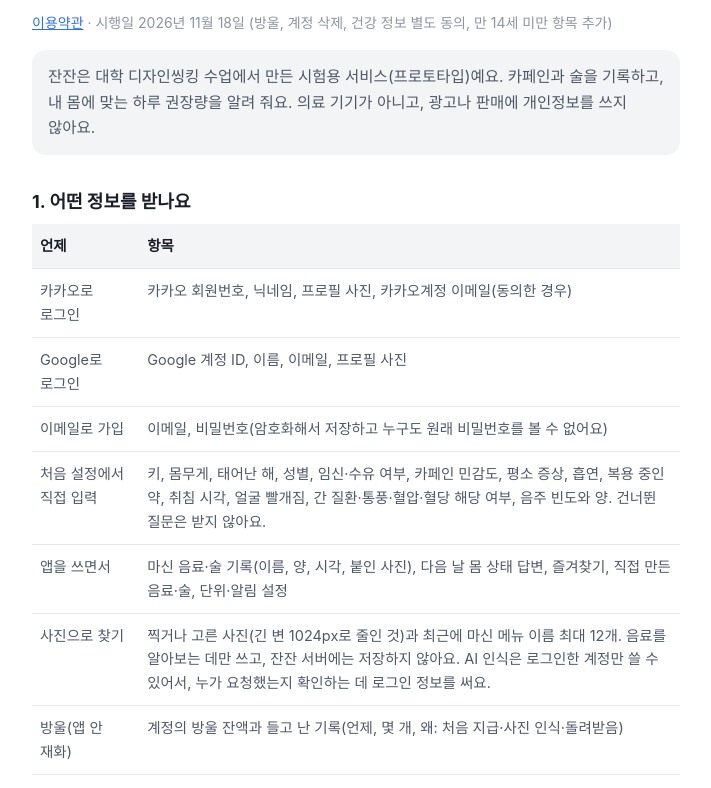
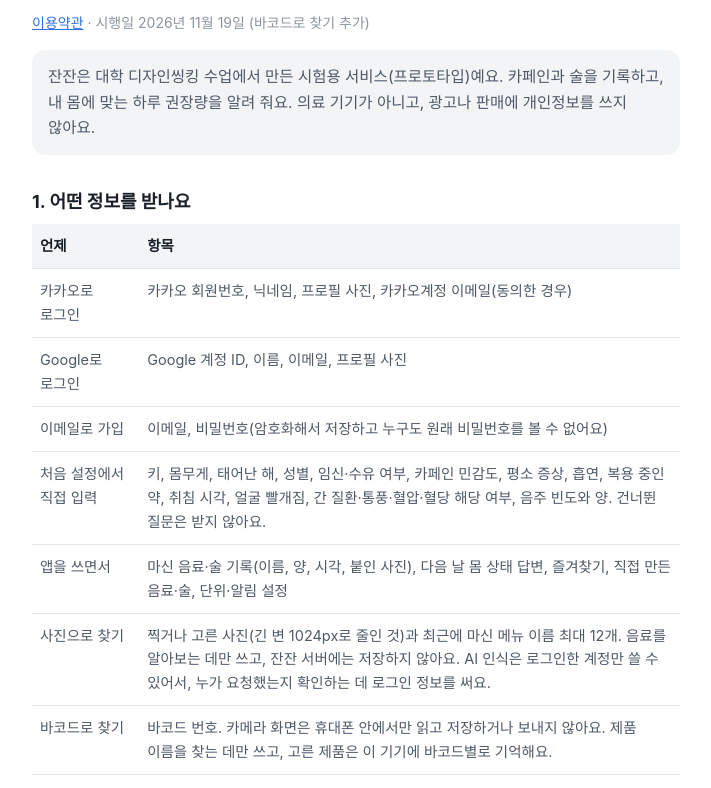
Before and after one commit to okjaeho/caffeine-alcohol-prototype, a plain HTML site: page privacy.html in a window 1280 px wide. Shown: the part 70-858 px from the top of the page, without its empty margins (284-995 px from the left). Drawn offline with Linux system fonts and the light colour scheme.

Commit message:
회식 방패(공유·이미지 저장), 바코드로 찾기
Co-Authored-By: Claude Opus 5.5 <noreply@anthropic.com>

```diff
--- a/privacy.html
+++ b/privacy.html
@@ -25,7 +25,7 @@ a{color:var(--accent)}
 <body>
 <main>
 <h1>잔잔 개인정보 처리방침</h1>
-<p class="sub"><a href="terms.html">이용약관</a> · 시행일 2026년 11월 18일 (방울, 계정 삭제, 건강 정보 별도 동의, 만 14세 미만 항목 추가)</p>
+<p class="sub"><a href="terms.html">이용약관</a> · 시행일 2026년 11월 19일 (바코드로 찾기 추가)</p>
 
 <div class="box"><p style="margin:0">잔잔은 대학 디자인씽킹 수업에서 만든 시험용 서비스(프로토타입)예요. 카페인과 술을 기록하고, 내 몸에 맞는 하루 권장량을 알려 줘요. 의료 기기가 아니고, 광고나 판매에 개인정보를 쓰지 않아요.</p></div>
 
@@ -38,6 +38,7 @@ a{color:var(--accent)}
 <tr><td>처음 설정에서 직접 입력</td><td>키, 몸무게, 태어난 해, 성별, 임신·수유 여부, 카페인 민감도, 평소 증상, 흡연, 복용 중인 약, 취침 시각, 얼굴 빨개짐, 간 질환·통풍·혈압·혈당 해당 여부, 음주 빈도와 양. 건너뛴 질문은 받지 않아요.</td></tr>
 <tr><td>앱을 쓰면서</td><td>마신 음료·술 기록(이름, 양, 시각, 붙인 사진), 다음 날 몸 상태 답변, 즐겨찾기, 직접 만든 음료·술, 단위·알림 설정</td></tr>
 <tr><td>사진으로 찾기</td><td>찍거나 고른 사진(긴 변 1024px로 줄인 것)과 최근에 마신 메뉴 이름 최대 12개. 음료를 알아보는 데만 쓰고, 잔잔 서버에는 저장하지 않아요. AI 인식은 로그인한 계정만 쓸 수 있어서, 누가 요청했는지 확인하는 데 로그인 정보를 써요.</td></tr>
+<tr><td>바코드로 찾기</td><td>바코드 번호. 카메라 화면은 휴대폰 안에서만 읽고 저장하거나 보내지 않아요. 제품 이름을 찾는 데만 쓰고, 고른 제품은 이 기기에 바코드별로 기억해요.</td></tr>
 <tr><td>방울(앱 안 재화)</td><td>계정의 방울 잔액과 들고 난 기록(언제, 몇 개, 왜: 처음 지급·사진 인식·돌려받음)</td></tr>
 </table>
 <p>임신·수유 여부, 평소 증상, 복용 중인 약, 술 관련 질환은 건강에 관한 정보(민감정보)라서 권장량과 경고를 계산하는 데만 쓰고 다른 곳에 쓰지 않아요. 답하고 싶지 않으면 건너뛸 수 있어요.
@@ -66,6 +67,7 @@ a{color:var(--accent)}
 <tr><th>회사</th><th>하는 일</th></tr>
 <tr><td>Supabase Inc.</td><td>기록 저장, 로그인 처리, 권장량 계산·사진 인식 서버</td></tr>
 <tr><td>A6API(AI 모델 중계 서비스)와 AI 모델 제공사(지금은 Google Gemini)</td><td>사진 속 음료 알아보기. '사진으로 찾기'를 쓸 때만 사진과 최근 메뉴 이름을 보내요. 로그인 정보나 몸 정보는 보내지 않아요. 보낸 데이터는 각 회사의 정책에 따라 처리·보관되고, 국외(중계 서버 소재지 등)로 전송될 수 있어요.</td></tr>
+<tr><td>식품의약품안전처 식품안전나라(공공 API), Open Food Facts</td><td>바코드 번호로 제품 이름 찾기. '바코드로 찾기'를 쓸 때만 바코드 번호를 보내요. 로그인 정보나 몸 정보는 보내지 않아요.</td></tr>
 <tr><td>Kakao Corp., Google LLC</td><td>카카오·Google 로그인 (해당 로그인을 고른 경우)</td></tr>
 <tr><td>GitHub, Cloudflare</td><td>앱 화면 파일 제공 (개인정보는 저장하지 않아요)</td></tr>
 </table>
```
